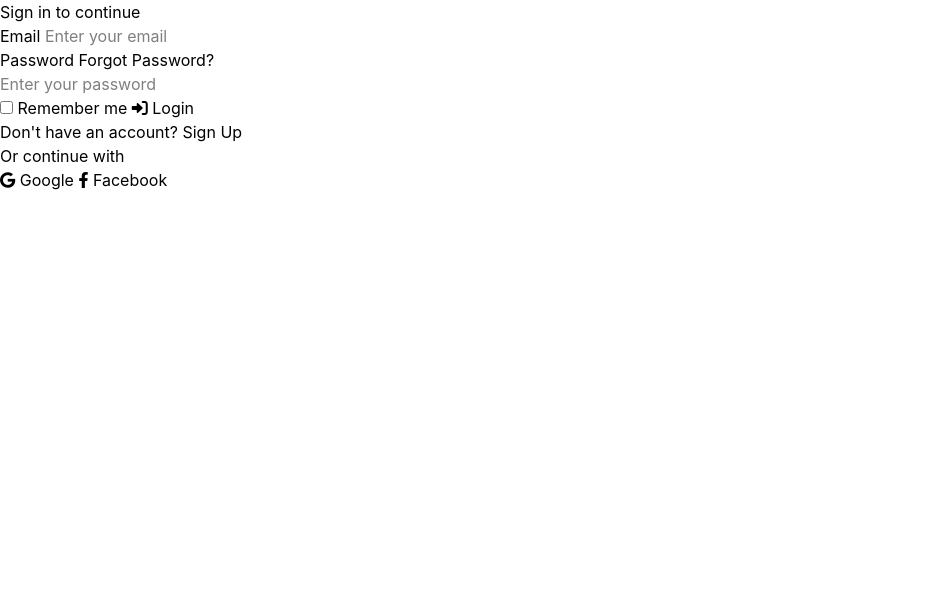
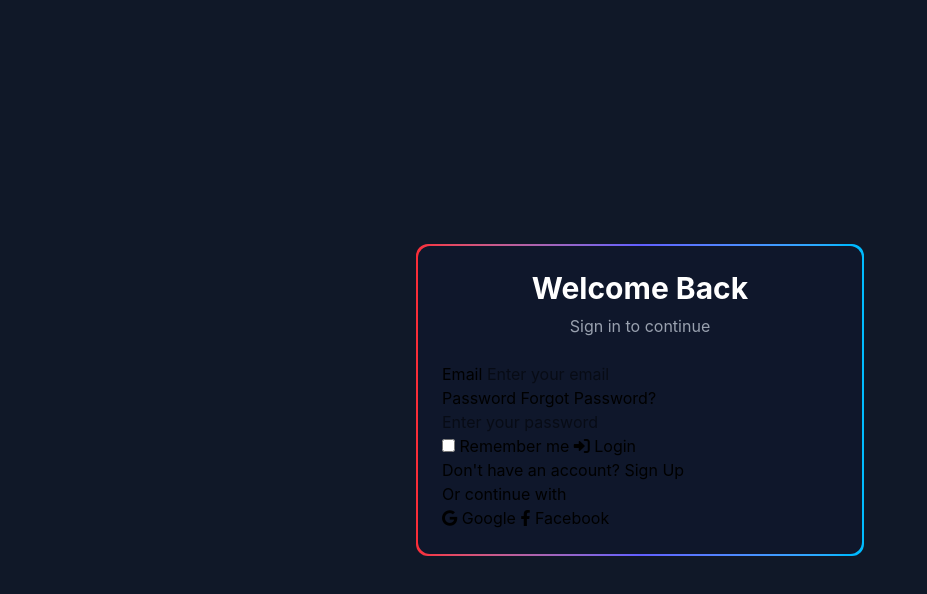
Before and after one commit to SFRREX/Tailwind-Loginpage-2, a website: page src/index.html in a window 1280 px wide. Shown: the whole page, without its empty margins (0-927 px from the left). Drawn offline with Linux system fonts and the light colour scheme.

Commit message:
html update 1

```diff
--- a/src/index.html
+++ b/src/index.html
@@ -9,18 +9,24 @@
 
 </head>
 
-<body>
+<body class="min-h-screen bg-gray-900 flex items-center justify-center px-4">
+
     <!-- Main Box -->
-    <div>
+    <div class="w-full max-w-md p-0.5 rounded-xl bg-linear-to-r from-red-500 via-indigo-500 to-sky-400">
 
         <!-- Login Card -->
-        <div>
+        <div class="bg-slate-900 rounded-xl p-6">
 
             <!-- Heading -->
-            <div>
+            <div class="text-center mb-6">
 
+                <h1 class="text-3xl font-bold text-white">
+                    Welcome Back
+                </h1>
 
-                <p>Sign in to continue</p>
+                <p class="text-gray-400 mt-2">
+                    Sign in to continue
+                </p>
 
             </div>
 
```
Also changed, not shown: src/output.css.
